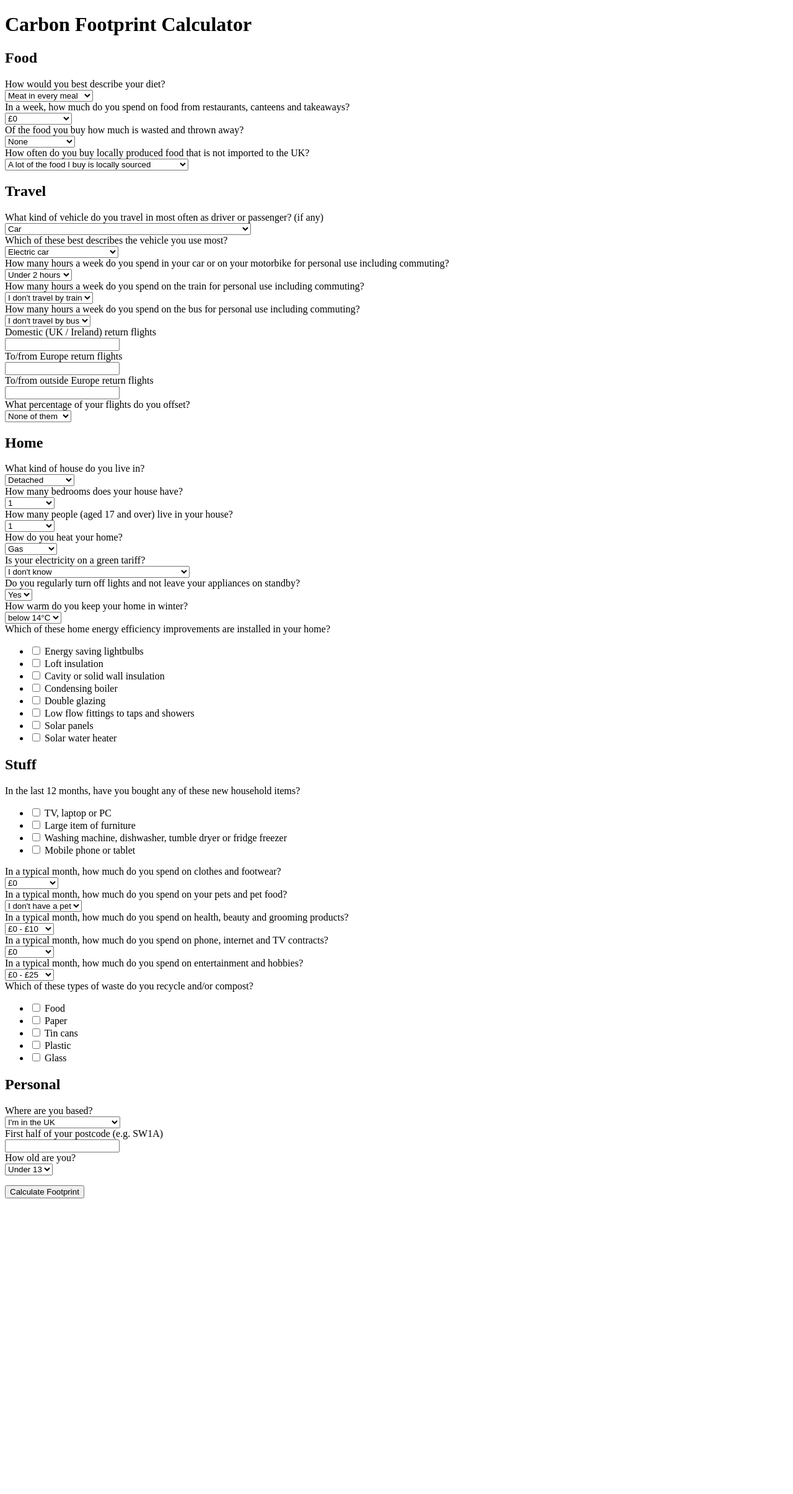
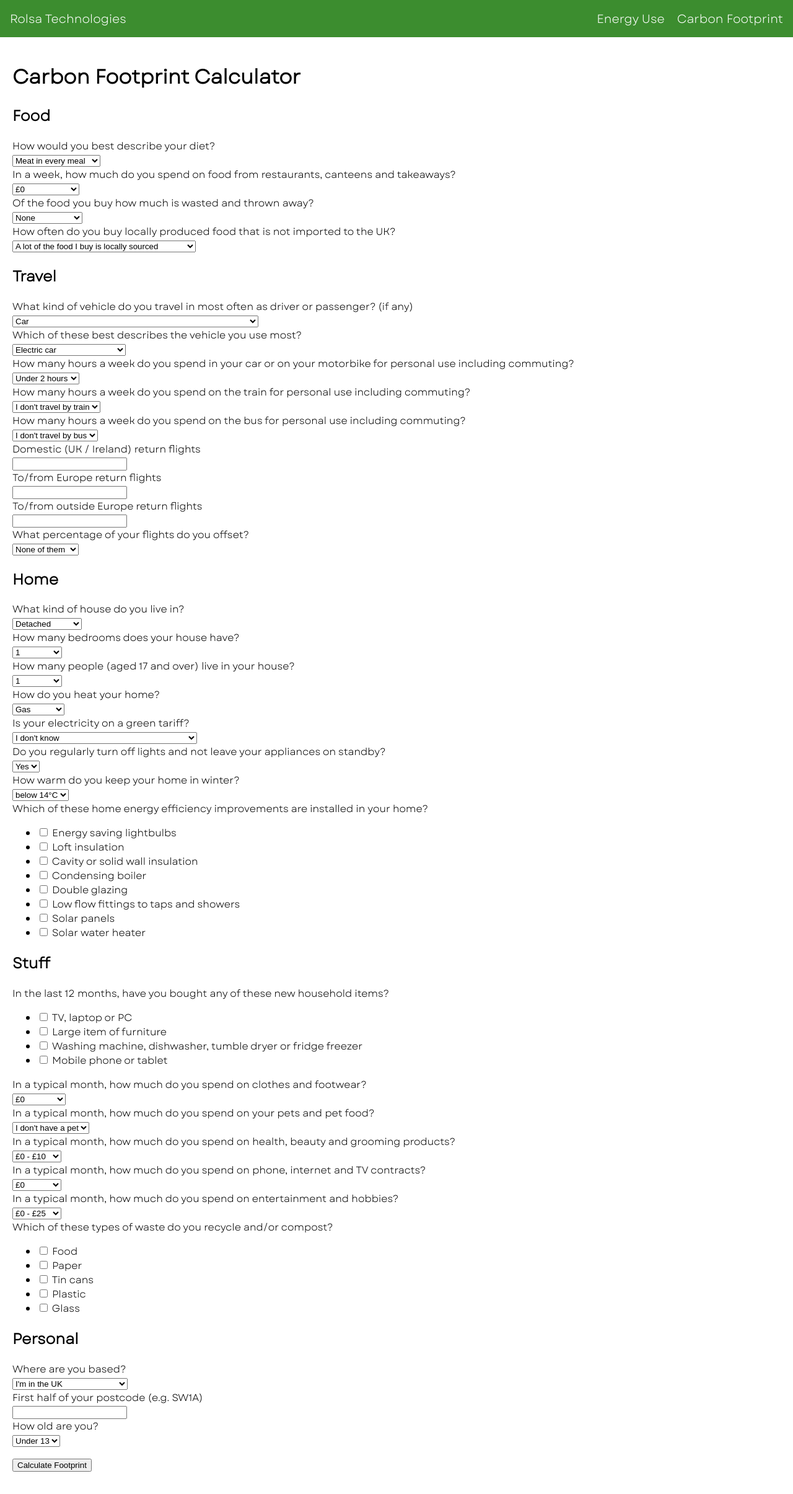
Before and after one commit to dividemysoul/Rolsa_Technologies, a Flask app: page /carbon-footprint in a window 1280 px wide. Shown: the whole page at 62% size. Before the commit the page ends 1933 px from the top, so only its background shows below. Run offline with Flask 3, Linux system fonts and the light colour scheme.

Commit message:
nav-bar
Added simple nav-bar and updated styles with new font

```diff
--- a/app/routes.py
+++ b/app/routes.py
@@ -6,10 +6,10 @@ from app.services.energy_use import EnergyUse
 
 @app.route('/')
 def index():
-    return 'Home'
+    return render_template('index.html')
 
-@app.route('/calculate', methods=['GET', 'POST'])
-def calculate():
+@app.route('/energy-use', methods=['GET', 'POST'])
+def energy_use():
     form = EnergyUseForm()
     if form.validate_on_submit():
         energy_calc = EnergyUse(
@@ -20,8 +20,8 @@ def calculate():
             odometer_reading_km=form.odometer_reading_km.data
         )
         submitted_data = energy_calc.gather_data()
-        return render_template('calculate.html', form=form, submitted_data=submitted_data)
-    return render_template('calculate.html', form=form)
+        return render_template('energy-use.html', form=form, submitted_data=submitted_data)
+    return render_template('energy-use.html', form=form)
 
 from app.forms import CarbonFootprintForm
 
--- /dev/null
+++ b/app/static/css/style.css
@@ -0,0 +1,42 @@
+@font-face {
+    font-family: 'Garet Book';
+    src: url('fonts/Garet-Book.ttf') format('truetype');
+}
+
+body {
+    margin: 0;
+    padding: 0;
+    font-family: 'Garet Book', sans-serif;
+}
+
+.navbar {
+    background-color: #3C8D2F;
+    padding: 1rem;
+    display: flex;
+    align-items: center;
+}
+
+.nav-right {
+    margin-left: auto;
+    display: flex;
+    align-items: center;
+}
+
+.navbar a {
+    color: white;
+    text-decoration: none;
+    font-size: 1.2rem;
+    margin-right: 20px;
+}
+
+.navbar a:hover {
+    text-decoration: underline;
+}
+
+.content {
+    padding: 20px;
+}
+
+.nav-right a:last-child {
+    margin-right: 0;
+}
--- /dev/null
+++ b/app/templates/base.html
@@ -0,0 +1,25 @@
+<!DOCTYPE html>
+<html lang="en">
+
+<head>
+    <meta charset="UTF-8">
+    <meta name="viewport" content="width=device-width, initial-scale=1.0">
+    <title>{% block title %}Rolsa Technologies{% endblock %}</title>
+    <link rel="stylesheet" href="{{ url_for('static', filename='css/style.css') }}">
+</head>
+
+<body>
+    <div class="navbar">
+        <a href="/">Rolsa Technologies</a>
+        <div class="nav-right">
+            <a href="/energy-use">Energy Use</a>
+            <a href="/carbon-footprint">Carbon Footprint</a>
+        </div>
+    </div>
+
+    <div class="content">
+        {% block content %}{% endblock %}
+    </div>
+</body>
+
+</html>
--- a/app/templates/carbon_footprint.html
+++ b/app/templates/carbon_footprint.html
@@ -1,12 +1,8 @@
-<!DOCTYPE html>
-<html lang="en">
+{% extends "base.html" %}
 
-<head>
-    <meta charset="UTF-8">
-    <title>Carbon Footprint Calculator</title>
-</head>
+{% block title %}Carbon Footprint Calculator{% endblock %}
 
-<body>
+{% block content %}
 <h1>Carbon Footprint Calculator</h1>
 
 {% if submitted_data %}
@@ -194,6 +190,4 @@
     <p>{{ form.submit_footprint() }}</p>
 </form>
 {% endif %}
-</body>
-
-</html>
+{% endblock %}
```
Also changed, not shown: app/templates/calculate.html (deleted, +0 -45 lines), app/templates/energy-use.html (added, +42 -0 lines), app/templates/index.html (added, +8 -0 lines), app/static/fonts/Garet-Book.ttf (added), app/static/fonts/Garet-Heavy.ttf (added). Lines whose indentation alone changed are shown as unchanged.
